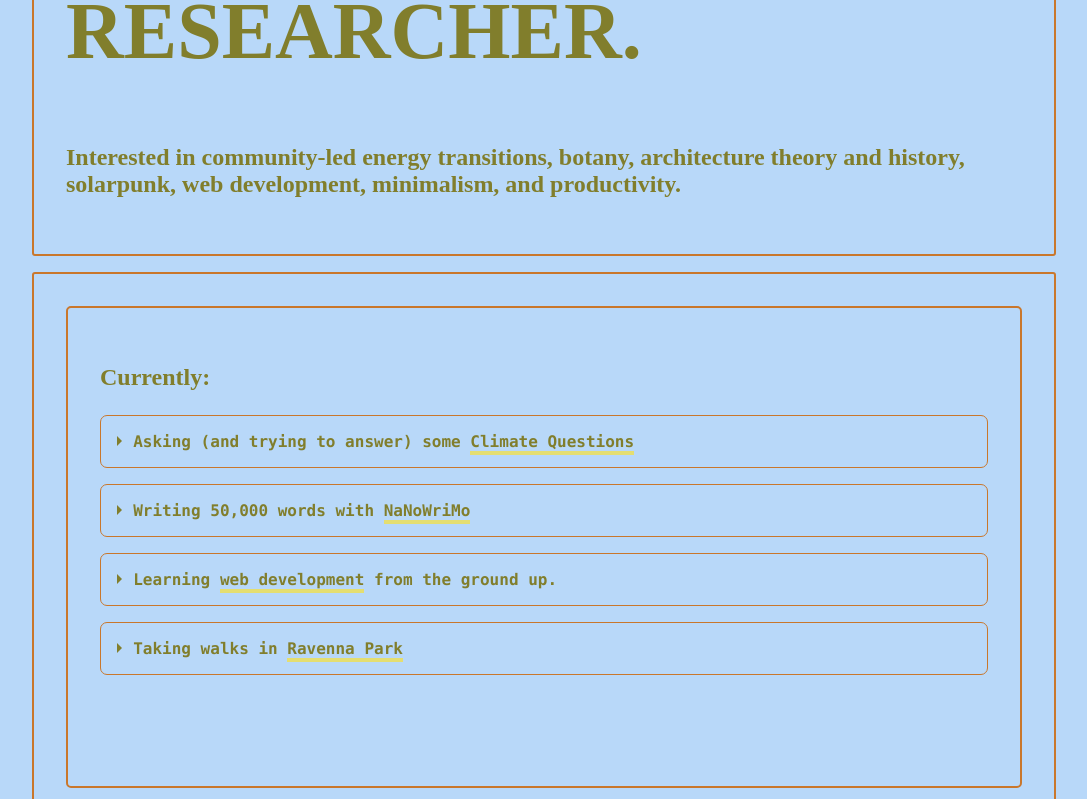
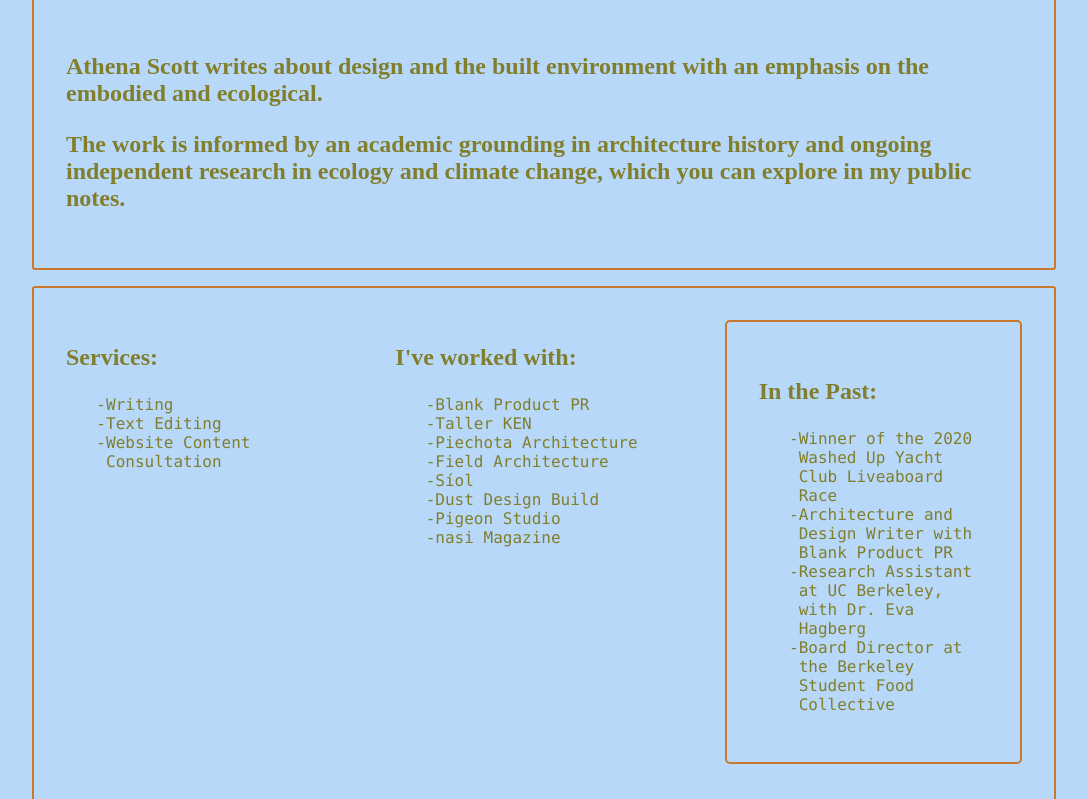
Before and after one commit to athenams/Personal-Website, a plain HTML site: page index.html in a window 1280 px wide. Shown: the part 660-1459 px from the top of the page, without its empty margins (96-1183 px from the left). Drawn offline with Linux system fonts and the light colour scheme.

Commit message:
Update index.html
- Edited text to target professional narrative development services

```diff
--- a/index.html
+++ b/index.html
@@ -25,11 +25,13 @@
 
     <main>
       <section class="intro">
-        <h1 class="intro-bio">Athena Scott is a writer, editor, artist and independent researcher.</h1>
-        <h3 class="intro-bio-interests">Interested in community-led energy transitions, botany, architecture theory and history, solarpunk, web development, minimalism, and productivity.</h3>
+        <h1 class="intro-bio">Narrative Development for architects and designers.</h1>
+        <h3 class="intro-bio-interests">Athena Scott writes about design and the built environment with an emphasis on the embodied and ecological. </h3>
+		<h3>
+		The work is informed by an academic grounding in architecture history and ongoing independent research in ecology and climate change, which you can explore in my public notes.</h3>
       </section>
 	  <section class="portfolio">
-	  	<article class="portfolio-section" id="current">
+	  	<!--<article class="portfolio-section" id="current">
 			<h3 class="portfolio-head" id="current">Currently:</h3>
 			<div class="wrap-collapsible" >
 		  		<input id="climate-q" class="toggle" type="checkbox">
@@ -78,21 +80,26 @@
 		  			</div>
 		  		</div>
 		  	</div>
-        </article>
-	  	<article class="portfolio-section" id="other">
-	  		<h3 class="portfolio-head" id="other">Other Things:</h3>
+        </article>--->
+	  	<article class="portfolio-section" id="services">
+	  		<h3 class="portfolio-head" id="other">Services:</h3>
 	  		<ul class="portfolio-list" id="other">
-	  			<li class="portfolio-list-item">Here's some <a href="">photos I've taken</a></li>
-	  			<li class="portfolio-list-item">Some <a href="">short films</a> I've put together</li>
-	  			<li class="portfolio-list-item">A <a href="">virtual care package</a> I send out weekly</li>
-	  			<li class="portfolio-list-item">I'm a volunteer with <a href=""> Sunrise Movement Seattle</a></li>
+	  			<li class="portfolio-list-item">Writing</li>
+	  			<li class="portfolio-list-item">Text Editing</li>
+	  			<li class="portfolio-list-item">Website Content Consultation</li>
 	  		</ul>
 	  	</article>
-	  	<article class="portfolio-section" id="upcoming">
-	  		<h3 class="portfolio-head" id="upcoming">Upcoming</h3>
+	  	<article class="portfolio-section" id="clients">
+	  		<h3 class="portfolio-head" id="upcoming">I've worked with:</h3>
 	  		<ul class="portfolio-list" id="upcoming">
-	  			<li class="portfolio-list-item">Browse <a href="">my bookshelf</a></li>
-	  			<li class="portfolio-list-item">My <a href="">virtual garden</a></li>
+	  			<li class="portfolio-list-item">Blank Product PR</li>
+	  			<li class="portfolio-list-item">Taller KEN</li>
+	  			<li class="portfolio-list-item">Piechota Architecture</li>
+	  			<li class="portfolio-list-item">Field Architecture</li>
+	  			<li class="portfolio-list-item">Síol</li>
+	  			<li class="portfolio-list-item">Dust Design Build</li>
+	  			<li class="portfolio-list-item">Pigeon Studio</li>
+	  			<li class="portfolio-list-item">nasi Magazine</li>
 	  		</ul>
 	  	</article>
 	  	<article class="portfolio-section" id="past">
@@ -102,13 +109,12 @@
 	  			<li class="portfolio-list-item">Architecture and Design Writer with Blank Product PR</li>
 	  			<li class="portfolio-list-item">Research Assistant at UC Berkeley, with Dr. Eva Hagberg</li>
 	  			<li class="portfolio-list-item">Board Director at the Berkeley Student Food Collective</li>
-	  			<li class="portfolio-list-item">Co-editor for <em>nasi magazine</em></li>
 	  		</ul>
 	  	</article>
 	  </section>
 	  <section class="contact">
-	  	<h2 class="contact-bio-interests">
-	  		Looking for opportunities to work in energy communications, with an emphasis on community engagement and cooperative education. I also edit any kind of text you wanna throw at me.
+	  	<h2 class="contact-bio-interests" id="interests">
+	  		Looking for opportunities to work with architects, landscape architects, interior designers and product designers to develop compelling stories about the built environment.
 	  	</h2>
 
 	  	<h1 class="contact-link"><a href="">Get in Touch</a></h1>
```
